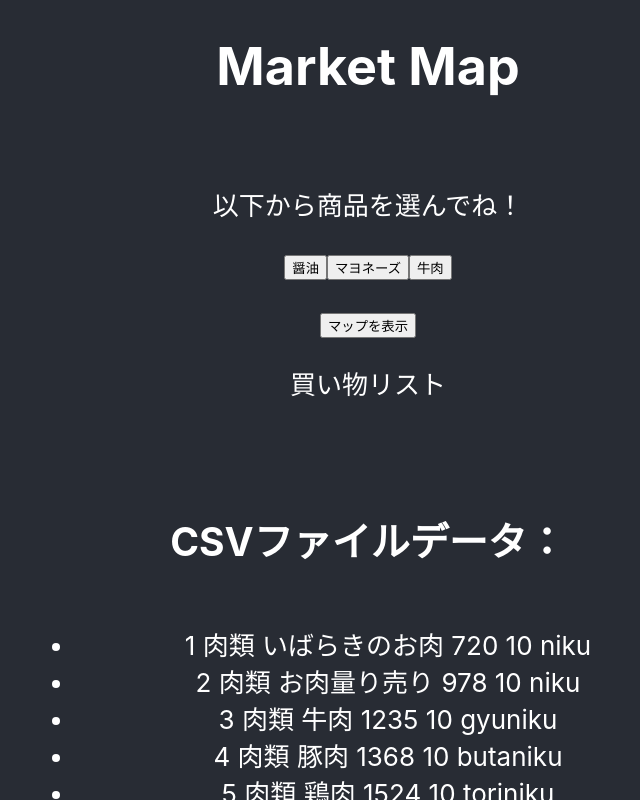
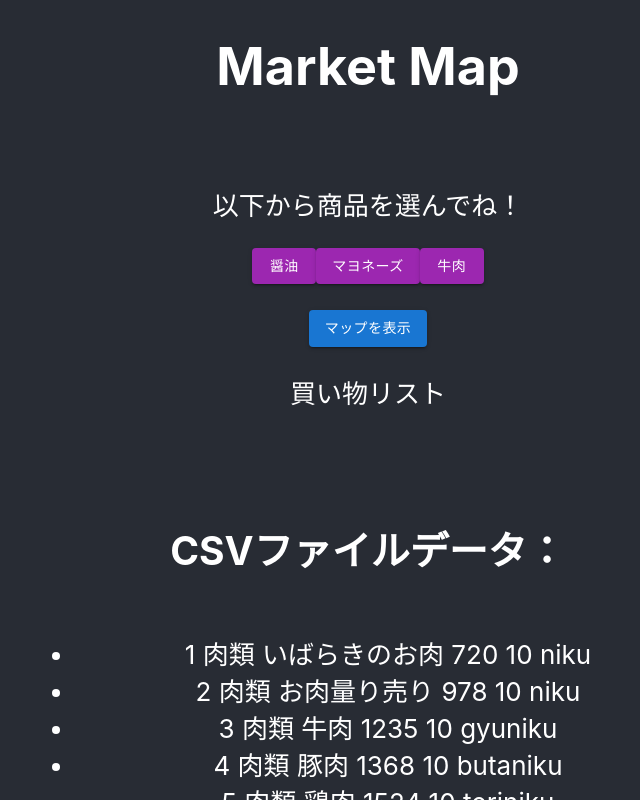
Before and after one commit to enpitut2023/MarketMap_front, a React (Create React App) app: page / in a window 1280 px wide. Shown: the top 800 px of the page, without its empty margins (272-912 px from the left). Built offline with nearby package versions, Linux system fonts and the light colour scheme.

Commit message:
add material button ui

```diff
--- a/package.json
+++ b/package.json
@@ -3,6 +3,9 @@
   "version": "0.1.0",
   "private": true,
   "dependencies": {
+    "@emotion/react": "^11.11.1",
+    "@emotion/styled": "^11.11.0",
+    "@mui/material": "^5.14.1",
     "@testing-library/jest-dom": "^5.17.0",
     "@testing-library/react": "^13.4.0",
     "@testing-library/user-event": "^13.5.0",
--- a/src/App.jsx
+++ b/src/App.jsx
@@ -1,6 +1,7 @@
 import './App.css';
 import Papa from 'papaparse';
 import React, { useState, useEffect } from 'react';
+import { Button } from "@mui/material";
 
 function App() {
   const [image, setImageUrl] = React.useState();
@@ -59,16 +60,16 @@ function App() {
         </h1>
         <p>
           <p>以下から商品を選んでね！</p>
-          <button onClick={() => addelem(0, "醤油")}>醤油</button>
-          <button onClick={() => addelem(1, "マヨネーズ")}>マヨネーズ</button>
-          <button onClick={() => addelem(2, "牛肉")}>牛肉</button>
+          <Button variant="contained" color="secondary" onClick={() => addelem(0, "醤油")}>醤油</Button>
+          <Button variant="contained" color="secondary" onClick={() => addelem(1, "マヨネーズ")}>マヨネーズ</Button>
+          <Button variant="contained" color="secondary" onClick={() => addelem(2, "牛肉")}>牛肉</Button>
         </p>
         {image?
         <div>
           <img src={image} alt="地図画像" width="100%" />
         </div>:
         <div>
-          <button onClick={() => send_back(numbers)}>マップを表示</button>
+          <Button variant="contained" onClick={() => send_back(numbers)}>マップを表示</Button>
         </div>}
         <p>買い物リスト</p>
         <ul>
```
Also changed, not shown: 1 other file (tests, documents, lock files or other folders).
